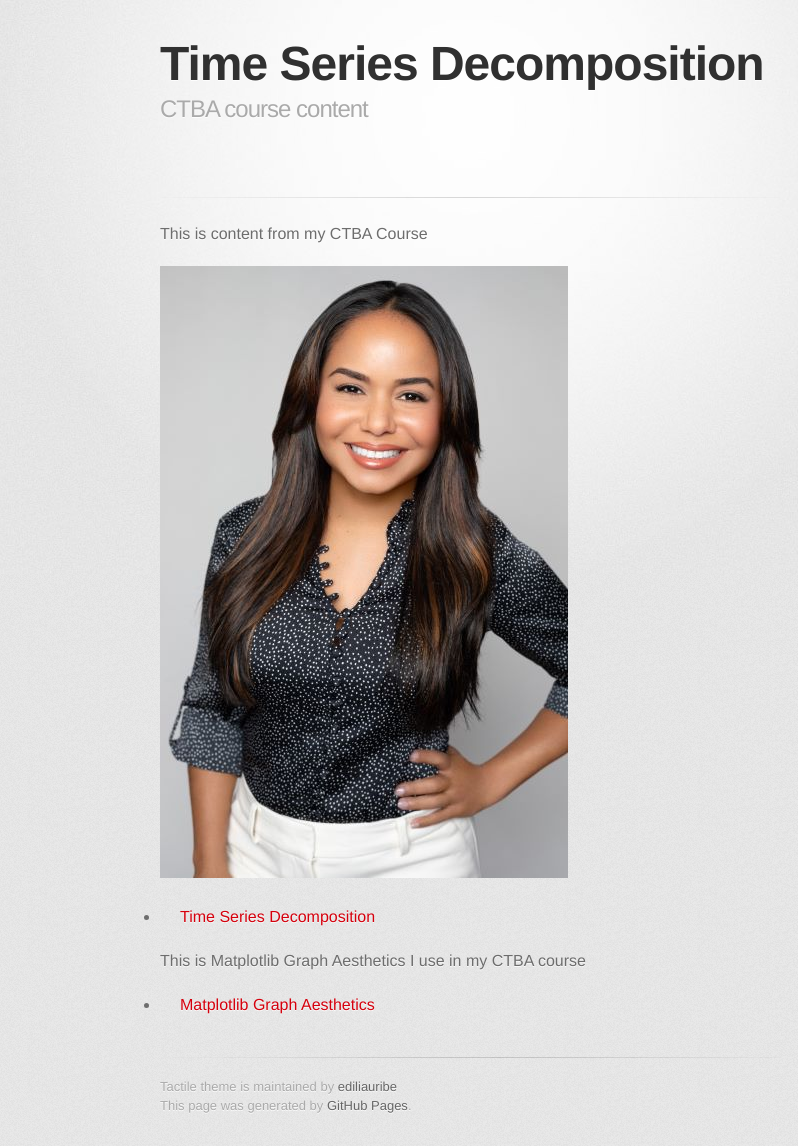
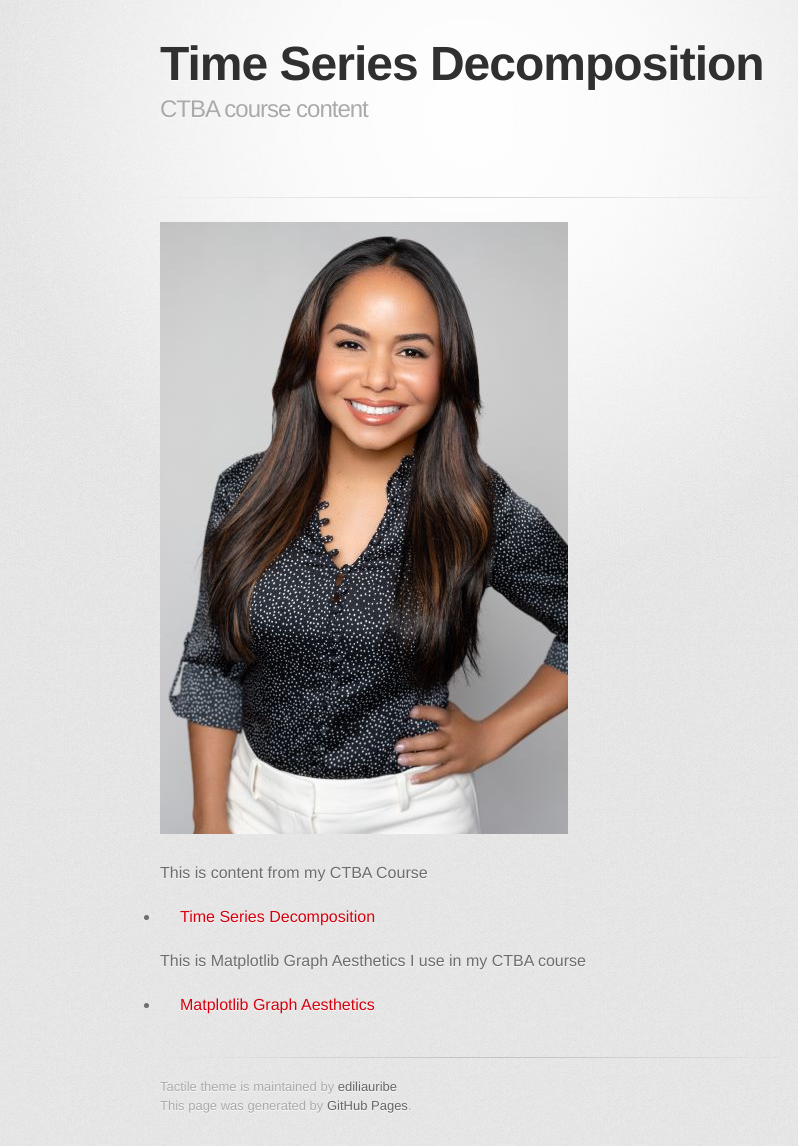
Before and after one commit to ediliauribe/ediliauirbe.github.io, a Jekyll site: the page built from index.md, in a window 1280 px wide. Shown: the whole page, without its empty margins (170-968 px from the left). Built offline with Jekyll 4.4.1, drawn with Linux system fonts in a browser that asks for light colours; some web fonts are replaced; our own code applies the rules of GitHub Pages for plain Markdown files.

```diff
--- a/index.md
+++ b/index.md
@@ -2,9 +2,10 @@
 title: Time Series Decomposition
 description: CTBA course content
 ---
-This is content from my CTBA Course
 
 ![My Picture](/pics/pic.jpg)
+
+This is content from my CTBA Course
 
 -  [Time Series Decomposition](/timeseries/index.md)
 
```
